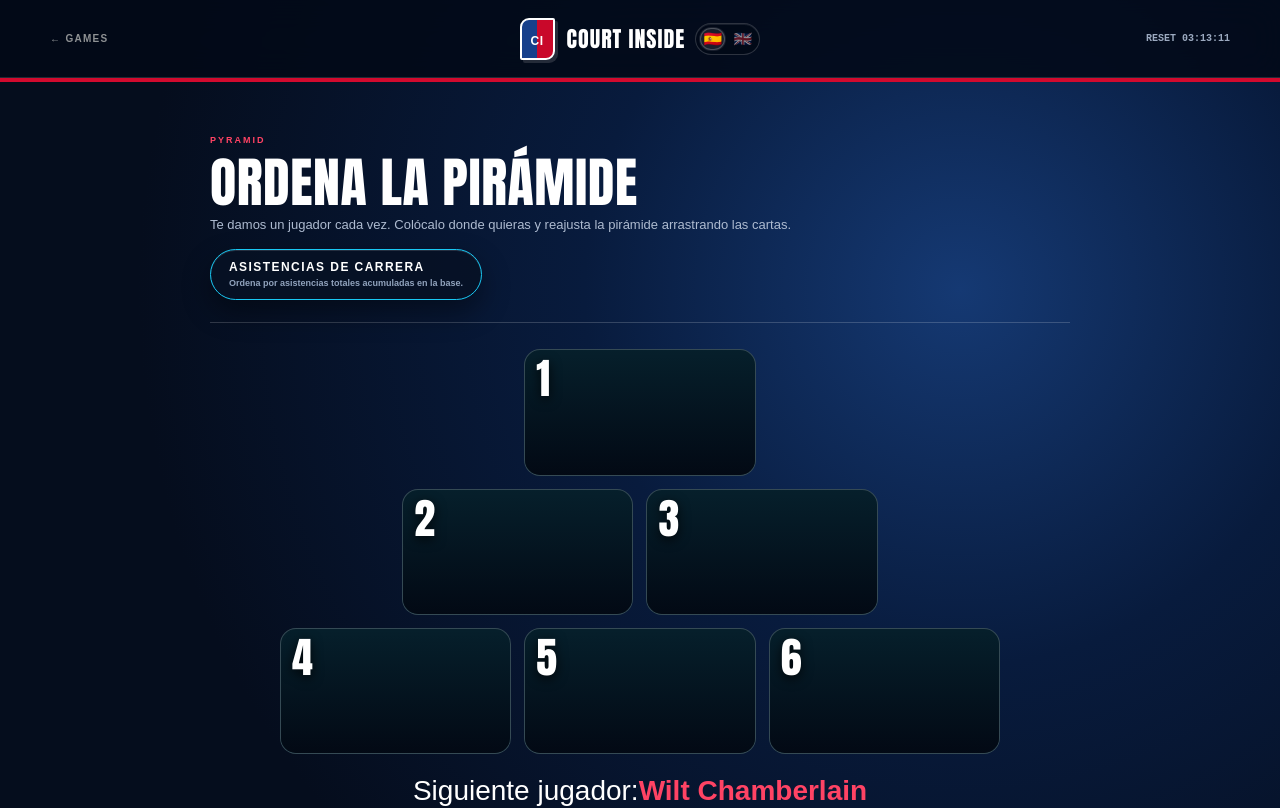
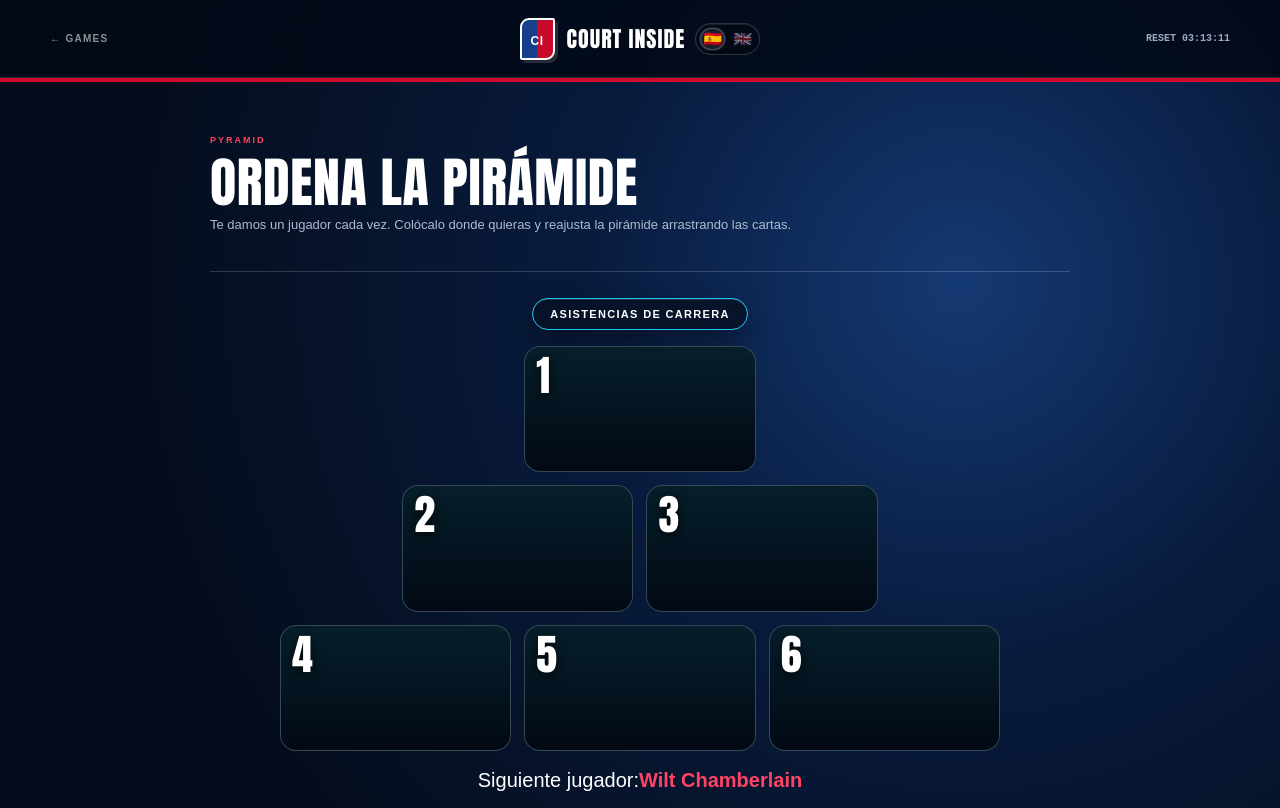
Before and after one commit to marcoscainzos/basketball5, a Next.js app: page /six-order in a window 1280 px wide. Shown: the top 808 px of the page. Built offline with nearby package versions, Linux system fonts and the light colour scheme.

Commit message:
Tighten pyramid prompt layout

```diff
--- a/app/globals.css
+++ b/app/globals.css
@@ -418,9 +418,8 @@ body { font-family:Arial,Helvetica,sans-serif; }
 .six-title-head>span { color:#ff4364; font:900 9px Arial; letter-spacing:.22em; }
 .six-title-head h1 { margin:8px 0 8px; font:400 clamp(34px,5.3vw,54px)/.9 Impact,"Arial Narrow"; letter-spacing:.01em; text-transform:uppercase; }
 .six-title-head p { max-width:620px; margin:0 0 15px; color:#aebbd0; font:400 13px/1.5 Arial; }
-.six-title-head div { width:max-content; max-width:100%; margin:0; padding:10px 18px; border:1px solid #19c8f3; border-radius:999px; background:#061124d9; box-shadow:0 12px 28px #0006,inset 0 1px 0 #ffffff20; }
-.six-title-head div b { display:block; color:white; font:900 12px Arial; letter-spacing:.12em; text-transform:uppercase; }
-.six-title-head div small { display:block; margin-top:4px; color:#91a3bd; font:800 9px/1.25 Arial; }
+.six-stat-pill { width:max-content; max-width:100%; margin:0 auto 16px; padding:9px 17px; border:1px solid #19c8f3; border-radius:999px; background:#061124d9; box-shadow:0 12px 28px #0006,inset 0 1px 0 #ffffff20; text-align:center; }
+.six-stat-pill b { display:block; color:white; font:900 11px Arial; letter-spacing:.12em; text-transform:uppercase; }
 .six-hex { max-width:720px; min-height:405px; margin:0 auto; display:grid; grid-template-columns:repeat(6,1fr); grid-template-rows:repeat(3,1fr); grid-template-areas:". . s1 s1 . ." ". s2 s2 s3 s3 ." "s4 s4 s5 s5 s6 s6"; gap:13px; }
 .six-slot { position:relative; min-height:125px; padding:11px; overflow:hidden; border:1px solid #ffffff30; border-radius:16px; display:grid; grid-template-rows:auto 1fr auto; align-items:start; gap:6px; background:#06202c; color:white; text-align:left; cursor:pointer; transition:transform .24s cubic-bezier(.2,.9,.25,1),border-color .2s,background .2s,box-shadow .2s; }
 .six-slot:hover { transform:translateY(-5px) scale(1.015); border-color:white; background:#102b55; }
@@ -435,7 +434,7 @@ body { font-family:Arial,Helvetica,sans-serif; }
 .six-slot.moving { transform:translateY(-8px) scale(1.035); border-color:#19c8f3; box-shadow:0 0 0 3px #19c8f355,0 0 32px #19c8f355; }
 .six-slot.right { border-color:#6de39d; background:#123624; box-shadow:inset 0 -5px 0 #6de39d; }
 .six-slot.wrong { border-color:#ff4364; background:#3a0b17; box-shadow:inset 0 -5px 0 #ff4364; }
-.six-next-player { margin:22px auto 8px; text-align:center; color:white; font:400 clamp(20px,2.6vw,28px)/1.1 Arial,Helvetica,sans-serif; }
+.six-next-player { margin:18px auto 4px; text-align:center; color:white; font:400 clamp(15px,2vw,20px)/1.1 Arial,Helvetica,sans-serif; }
 .six-next-player span { color:white; }
 .six-next-player b { color:#ff4364; font-weight:900; }
 .six-actions { margin:20px 0 0; display:flex; justify-content:center; gap:10px; }
@@ -465,7 +464,7 @@ body { font-family:Arial,Helvetica,sans-serif; }
 .blind-slots strong { color:#ff4364; font:400 28px Impact,"Arial Narrow"; }
 .blind-slots b { font:900 15px Arial; }
 .blind-slots span { grid-column:2; color:#aebbd0; font:800 10px Arial; }
-@media(max-width:760px){.daily-game-nav{grid-template-columns:1fr auto 1fr}.daily-game-nav .wordmark b{display:none}.daily-game-nav .live-reset{font-size:8px}.stat-line-art{height:105px}.stat-line-art b{font-size:78px}.stat-line-art i{right:18%;bottom:25px}.stat-line-art em{left:20%;top:18px}.stat-line-stage{overflow-x:auto}.stat-line-card{min-width:620px;grid-template-columns:1.45fr repeat(4,1fr)}.stat-line-card article{min-height:92px}.stat-hint-grid{grid-template-columns:1fr}.six-title-head div{border-radius:18px;padding:10px 13px}.six-hex{min-height:330px;gap:8px}.six-slot{min-height:98px;padding:8px;border-radius:13px}.six-slot strong{font-size:25px}.six-slot b{font-size:13px}.six-next-player{font-size:21px}.mini-answer{display:block}.mini-answer img{width:100%;height:190px}.blind-current{display:block}.blind-current img{width:100%;height:190px}.mini-head h1{font-size:46px}.stat-play-head h1{font-size:38px}}
+@media(max-width:760px){.daily-game-nav{grid-template-columns:1fr auto 1fr}.daily-game-nav .wordmark b{display:none}.daily-game-nav .live-reset{font-size:8px}.stat-line-art{height:105px}.stat-line-art b{font-size:78px}.stat-line-art i{right:18%;bottom:25px}.stat-line-art em{left:20%;top:18px}.stat-line-stage{overflow-x:auto}.stat-line-card{min-width:620px;grid-template-columns:1.45fr repeat(4,1fr)}.stat-line-card article{min-height:92px}.stat-hint-grid{grid-template-columns:1fr}.six-stat-pill{border-radius:18px;padding:9px 13px}.six-hex{min-height:330px;gap:8px}.six-slot{min-height:98px;padding:8px;border-radius:13px}.six-slot strong{font-size:25px}.six-slot b{font-size:13px}.six-next-player{font-size:17px}.mini-answer{display:block}.mini-answer img{width:100%;height:190px}.blind-current{display:block}.blind-current img{width:100%;height:190px}.mini-head h1{font-size:46px}.stat-play-head h1{font-size:38px}}
 
 /* Individual / leagues */
 .play-type-switch { max-width:1180px; margin:0 auto 20px; display:grid; grid-template-columns:repeat(2,1fr); border:1px solid #ffffff2d; border-radius:13px; overflow:hidden; background:#061124b8; box-shadow:0 14px 35px #0004; }
--- a/components/SixOrderGame.tsx
+++ b/components/SixOrderGame.tsx
@@ -199,8 +199,8 @@ export default function SixOrderGame() {
           <span>PYRAMID</span>
           <h1>{lang === "es" ? "Ordena la pirámide" : "Build the pyramid"}</h1>
           <p>{lang === "es" ? "Te damos un jugador cada vez. Colócalo donde quieras y reajusta la pirámide arrastrando las cartas." : "You get one player at a time. Place him anywhere and rearrange the pyramid by dragging cards."}</p>
-          <div><b>{lang === "es" ? challenge.label : challenge.labelEn}</b><small>{lang === "es" ? challenge.hint : challenge.hintEn}</small></div>
         </header>
+        <div className="six-stat-pill"><b>{lang === "es" ? challenge.label : challenge.labelEn}</b></div>
         <div className="six-hex">
           {slots.map((player, index) => {
             const isRight = checked && player?.key === correct[index].key;
@@ -222,10 +222,7 @@ export default function SixOrderGame() {
             );
           })}
         </div>
-        <div className="six-next-player">
-          <span>{complete ? (lang === "es" ? "Pirámide completa" : "Pyramid complete") : (lang === "es" ? "Siguiente jugador:" : "Next player:")}</span>
-          <b>{complete ? (lang === "es" ? "comprueba tu orden" : "check your order") : current?.name}</b>
-        </div>
+        {!complete && <div className="six-next-player"><span>{lang === "es" ? "Siguiente jugador:" : "Next player:"}</span><b>{current?.name}</b></div>}
         <div className="six-actions">
           {!checked && <button disabled={!complete} onClick={() => setChecked(true)}>{lang === "es" ? "COMPROBAR" : "CHECK"}</button>}
           {checked && <button onClick={reset}>{lang === "es" ? "REINTENTAR" : "TRY AGAIN"}</button>}
```
